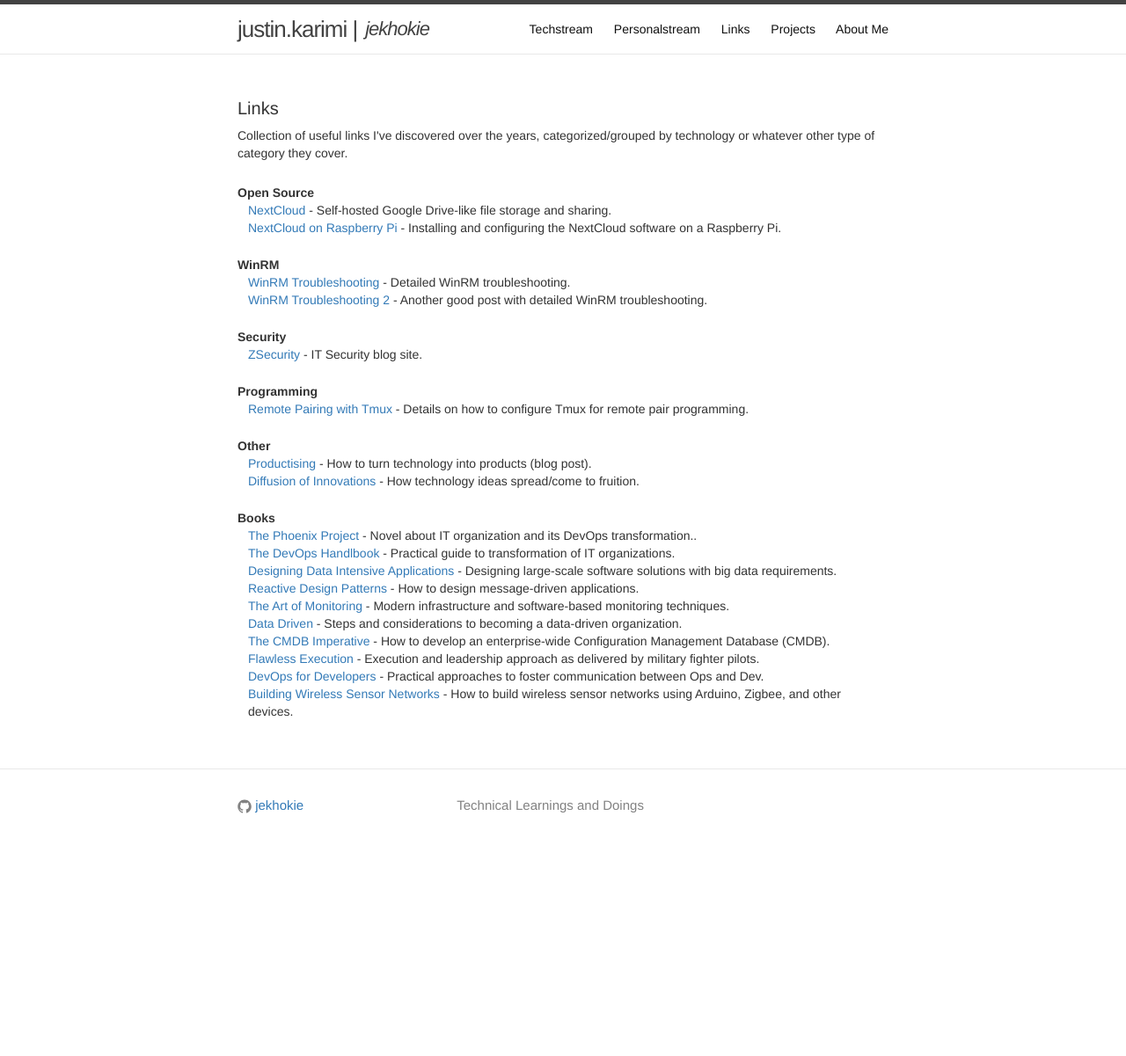
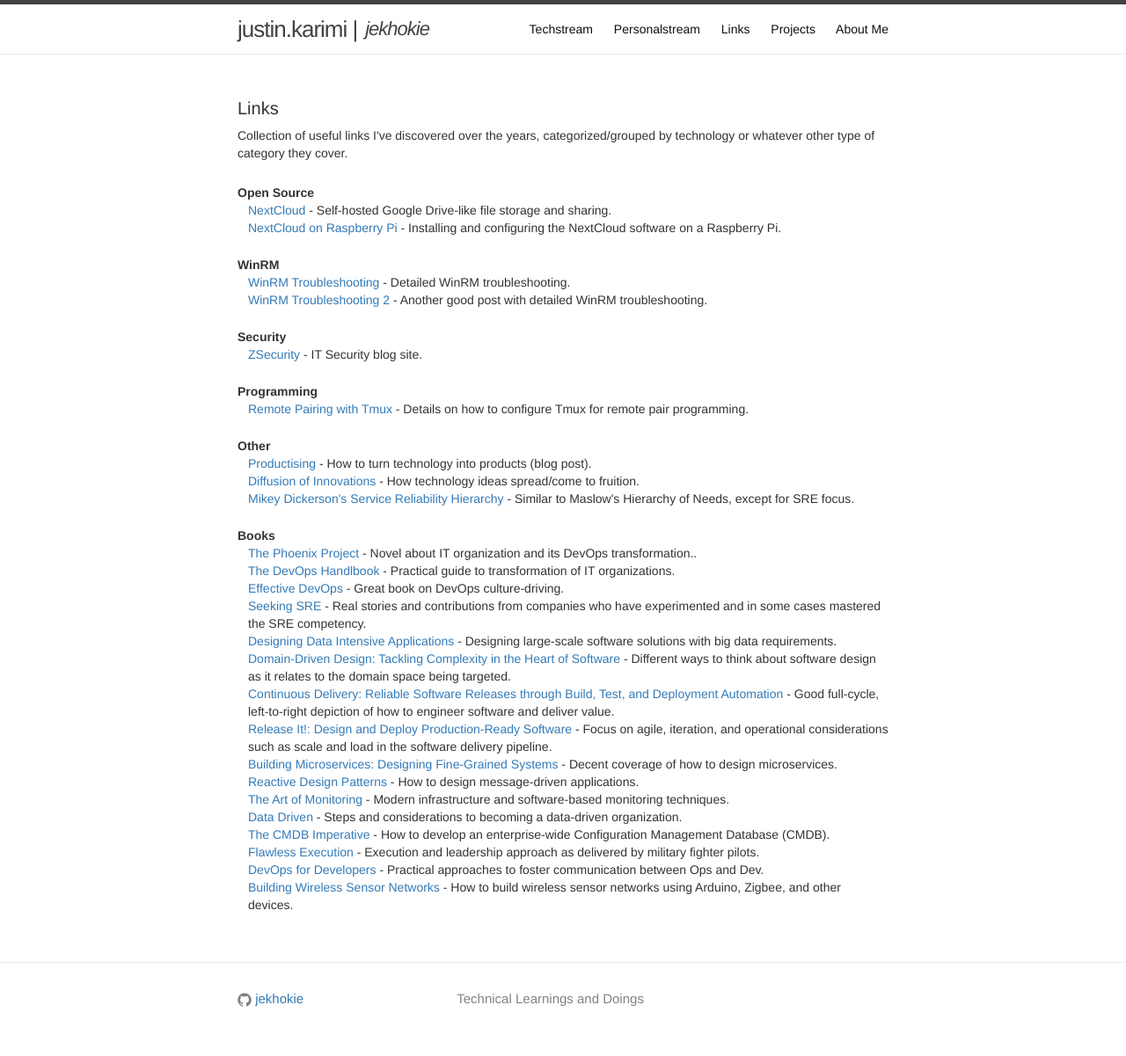
Before and after one commit to jekhokie/jekhokie.github.io, a Jekyll site: the page built from links.html, in a window 1280 px wide. Shown: the whole page at 88% size. Built offline with Jekyll 4.4.1, drawn with Linux system fonts in a browser that asks for light colours; before the commit the page ends 981 px from its top, so only the background shows below that.

Commit message:
Add Books to Links Page
Update the links page to include some additional books.

```diff
--- a/links.html
+++ b/links.html
@@ -32,11 +32,18 @@
 				<dt>Other</dt>
 				<dd><a href="https://pivot.uk.com/productise-how-to-turn-great-technology-into-great-products-503427a352b3" target="_blank">Productising</a> - How to turn technology into products (blog post).</dd>
 				<dd><a href="https://en.wikipedia.org/wiki/Diffusion_of_innovations" target="_blank">Diffusion of Innovations</a> - How technology ideas spread/come to fruition.</dd>
+				<dd><a href="https://lh3.googleusercontent.com/3gX2qgys2I-9HnEIvXUA10ed3AILvg5MclnKWBquEkJKP3g5_kD6WR7Ptwp3TwAGla1DuSmHv64MdTtACNLlArFVq7BwbTrTVhigsA=s0" target="_blank">Mikey Dickerson's Service Reliability Hierarchy</a> - Similar to Maslow's Hierarchy of Needs, except for SRE focus.</dd>
 
 				<dt>Books</dt>
 				<dd><a href="https://www.amazon.com/Phoenix-Project-DevOps-Helping-Business-ebook/dp/B00AZRBLHO" target="_blank">The Phoenix Project</a> - Novel about IT organization and its DevOps transformation..</dd>
 				<dd><a href="https://www.amazon.com/DevOps-Handbook-World-Class-Reliability-Organizations-ebook/dp/B01M9ASFQ3" target="_blank">The DevOps Handlbook</a> - Practical guide to transformation of IT organizations.</dd>
+				<dd><a href="https://www.amazon.com/Effective-DevOps-Building-Collaboration-Affinity-ebook/dp/B01GGQKXOE" target="_blank">Effective DevOps</a> - Great book on DevOps culture-driving.</dd>
+				<dd><a href="https://www.amazon.com/Seeking-SRE-Conversations-Running-Production-ebook/dp/B07GQ2YY1D" target="_blank">Seeking SRE</a> - Real stories and contributions from companies who have experimented and in some cases mastered the SRE competency.</dd>
 				<dd><a href="https://www.amazon.com/Designing-Data-Intensive-Applications-Reliable-Maintainable/dp/1449373321" target="_blank">Designing Data Intensive Applications</a> - Designing large-scale software solutions with big data requirements.</dd>
+				<dd><a href="https://www.amazon.com/gp/product/0321125215" target="_blank">Domain-Driven Design: Tackling Complexity in the Heart of Software</a> - Different ways to think about software design as it relates to the domain space being targeted.</dd>
+				<dd><a href="https://www.amazon.com/gp/product/0321601912" target="_blank">Continuous Delivery: Reliable Software Releases through Build, Test, and Deployment Automation</a> - Good full-cycle, left-to-right depiction of how to engineer software and deliver value.</dd>
+				<dd><a href="https://www.amazon.com/gp/product/B00A32NXZO" target="_blank">Release It!: Design and Deploy Production-Ready Software</a> - Focus on agile, iteration, and operational considerations such as scale and load in the software delivery pipeline.</dd>
+				<dd><a href="https://www.amazon.com/gp/product/1491950358" target="_blank">Building Microservices: Designing Fine-Grained Systems</a> - Decent coverage of how to design microservices.</dd>
 				<dd><a href="https://www.amazon.com/Reactive-Design-Patterns-Roland-Kuhn/dp/1617291803" target="_blank">Reactive Design Patterns</a> - How to design message-driven applications.</dd>
 				<dd><a href="https://www.amazon.com/gp/product/B01GU387MS" target="_blank">The Art of Monitoring</a> - Modern infrastructure and software-based monitoring techniques.</dd>
 				<dd><a href="https://www.amazon.com/gp/product/B00SXHFTAS" target="_blank">Data Driven</a> - Steps and considerations to becoming a data-driven organization.</dd>
```
